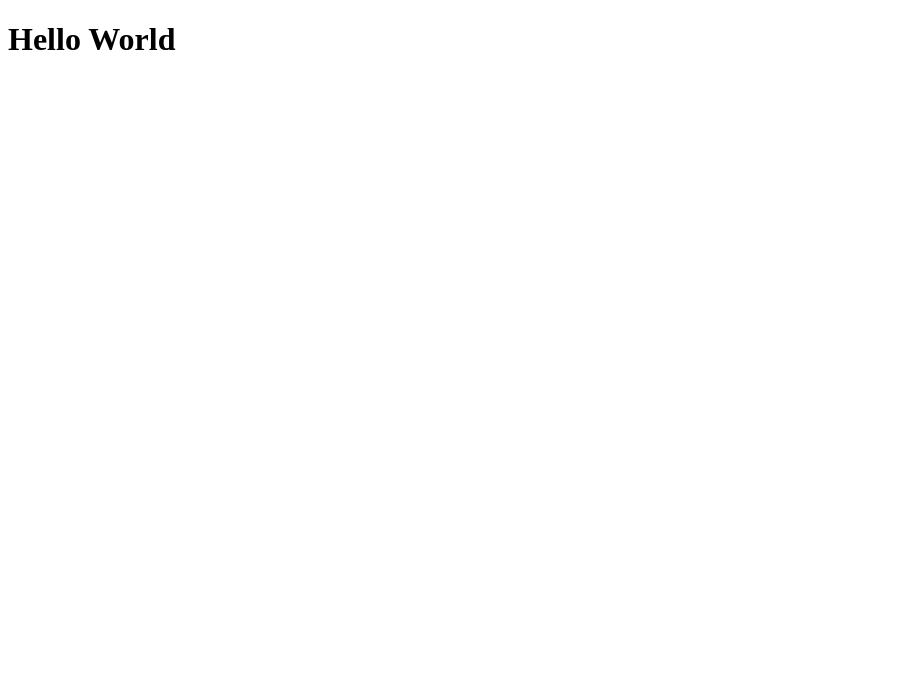
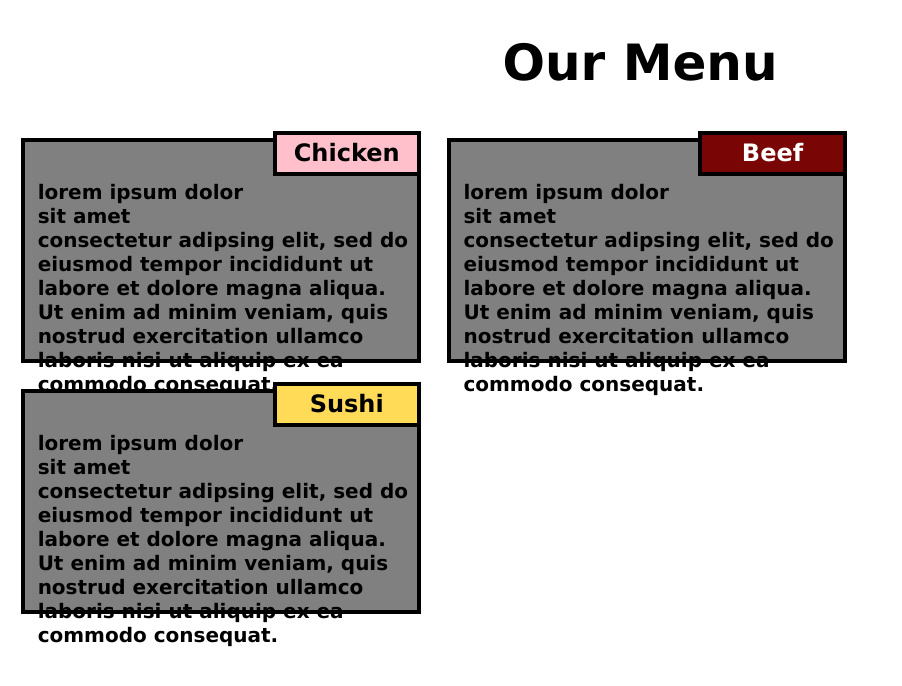
Before and after one commit to Mikon4ik/coursera-training-m2, a plain HTML site: page module2-solution/index.html in a window 1280 px wide. Shown: the whole page, without its empty margins (0-902 px from the left). Drawn offline with Linux system fonts and the light colour scheme.

Commit message:
file was changed

```diff
--- a/module2-solution/index.html
+++ b/module2-solution/index.html
@@ -3,9 +3,35 @@
 <head>
     <meta charset="UTF-8">
     <meta name="viewport" content="width=device-width, initial-scale=1.0">
-    <title>Module2</title>
+    <link rel="stylesheet" href="style.css">
+    <title>Solution for module 2</title>
 </head>
 <body>
-    <h1>Hello World</h1>
+    <h1>Our Menu</h1>
+
+    <div class="chicken">
+        <p class="minchiken">Chicken</p>
+        lorem ipsum dolor sit amet consectetur adipsing elit, sed do eiusmod tempor incididunt
+        ut labore et dolore magna aliqua. Ut enim ad
+        minim veniam, quis nostrud exercitation ullamco
+        laboris nisi ut aliquip ex ea commodo consequat.
+
+    </div>
+    <div class="beef">
+        <p class="minbeef">Beef</p>
+        lorem ipsum dolor sit amet consectetur adipsing elit, sed do eiusmod tempor incididunt
+        ut labore et dolore magna aliqua. Ut enim ad
+        minim veniam, quis nostrud exercitation ullamco
+        laboris nisi ut aliquip ex ea commodo consequat.
+    </div>
+    <div class="sushi">
+        <p class="minsushi">Sushi</p>
+        lorem ipsum dolor sit amet consectetur
+        adipsing elit, sed do eiusmod tempor incididunt
+        ut labore et dolore magna aliqua. Ut enim ad
+        minim veniam, quis nostrud exercitation ullamco
+        laboris nisi ut aliquip ex ea commodo consequat.
+    </div>
+
 </body>
 </html>
--- a/module2-solution/style.css
+++ b/module2-solution/style.css
@@ -0,0 +1,132 @@
+h1 {
+    text-align: center;
+    font-size: 50px;
+    font-family: 'Lucida Sans', 'Lucida Sans Regular', 'Lucida Grande', 'Lucida Sans Unicode', Geneva, Verdana, sans-serif;
+}
+
+* {
+    box-sizing: content-box;
+}
+
+div{
+    background: darkcyan;
+    width: 30%;
+    height: 179px;
+    float: left;
+    padding-top: 3%;
+    padding-left: 1%;
+    border:4px solid black;
+    margin: 13px;
+    font-family: 'Lucida Sans', 'Lucida Sans Regular', 'Lucida Grande', 'Lucida Sans Unicode', Geneva, Verdana, sans-serif;
+    font-weight: bold;
+    font-size: 20px;
+}
+.chicken {
+    background: gray;
+}
+.beef {
+    background: gray;
+
+}
+.sushi{
+    background: gray;
+}
+
+p {
+    position: relative;
+    margin: 0%;
+    float: right;
+    bottom: 49px;
+    left: 4px;
+    width: 35%;
+    height: 30px;
+    padding: 1%;
+    text-align: center;
+    font-size: 24px;
+    font-family: 'Lucida Sans', 'Lucida Sans Regular', 'Lucida Grande', 'Lucida Sans Unicode', Geneva, Verdana, sans-serif;
+    font-weight: bold;
+    border: 4px solid black;
+
+
+}
+.minchiken{
+    background: pink;
+
+}
+.minbeef{
+    background: #790604;
+    color: white;
+}
+.minsushi{
+    background: #ffdb58;
+}
+@media(min-width:992px){
+    div{
+        background: darkcyan;
+    width: 30%;
+    height: 179px;
+    float: left;
+    padding-top: 3%;
+    padding-left: 1%;
+    border:4px solid black;
+    margin: 13px;
+    font-family: 'Lucida Sans', 'Lucida Sans Regular', 'Lucida Grande', 'Lucida Sans Unicode', Geneva, Verdana, sans-serif;
+    font-weight: bold;
+    font-size: 20px;
+    }
+    p {
+        position: relative;
+        margin: 0%;
+        float: right;
+        bottom: 49px;
+        left: 4px;
+        width: 35%;
+        height: 30px;
+        padding: 1%;
+        text-align: center;
+        font-size: 24px;
+        font-family: 'Lucida Sans', 'Lucida Sans Regular', 'Lucida Grande', 'Lucida Sans Unicode', Geneva, Verdana, sans-serif;
+        font-weight: bold;
+        border: 4px solid black;
+
+
+    }
+}
+@media (min-width: 768px) and (max-width: 991px)
+{
+ div{
+     font-size:16px;
+     width:44%;
+     padding-top: 5%;
+
+ }
+ .beef{
+     float: right;
+ }
+ .sushi{
+     width: 95.3%;
+     margin-left: 14px;
+     margin-top: 14px;
+     height: 140px;
+ }
+p{
+    top: -42px;
+}
+
+}
+@media(max-width:767px)
+{
+    div{
+        font-size:14px;
+        width:93%;
+        padding-top:6%;
+        height:130px;
+
+    }
+    p{
+        height: 15px;
+
+        font-size:20px;
+        top: -32px;
+    }
+}
```
Also changed, not shown: 1 other file.
